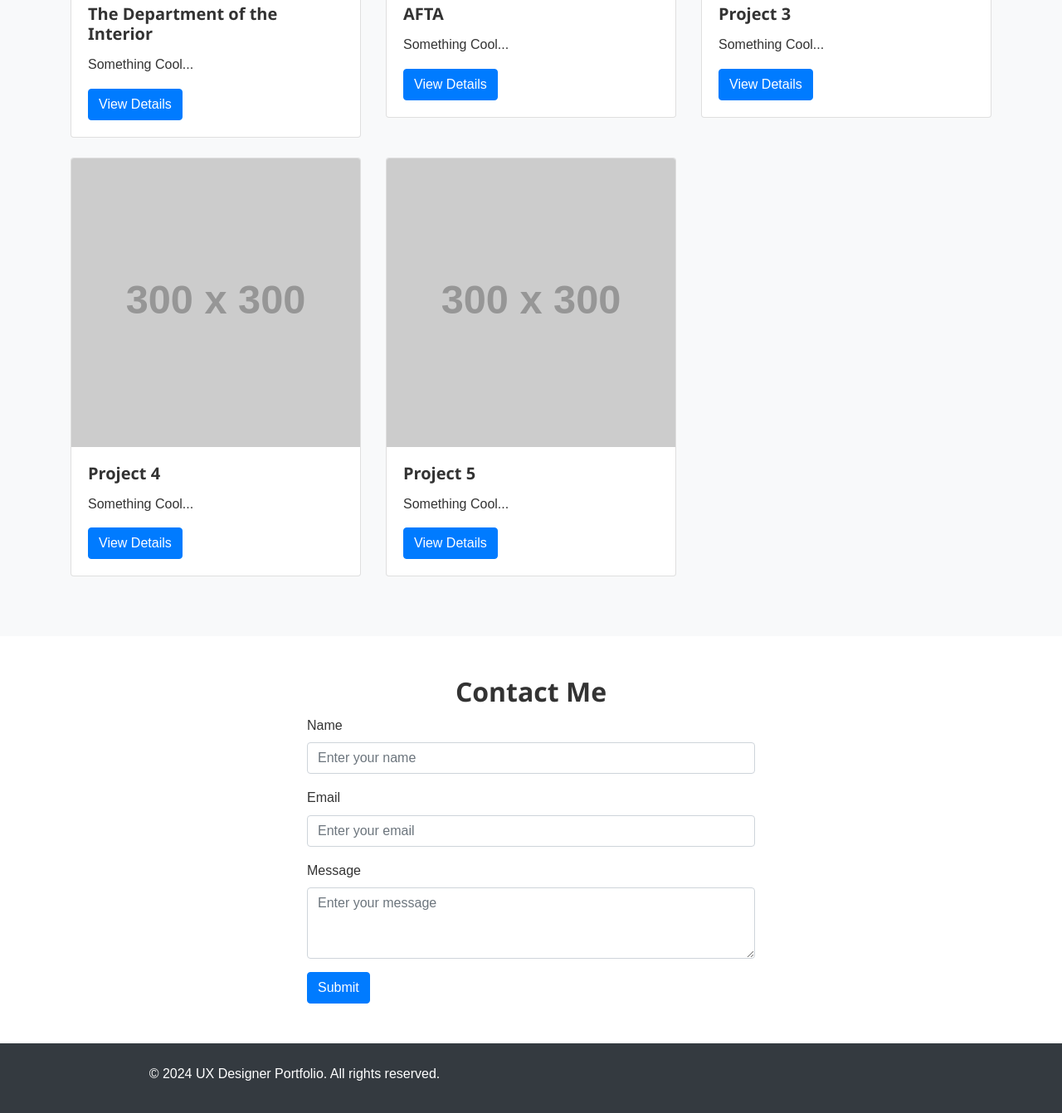
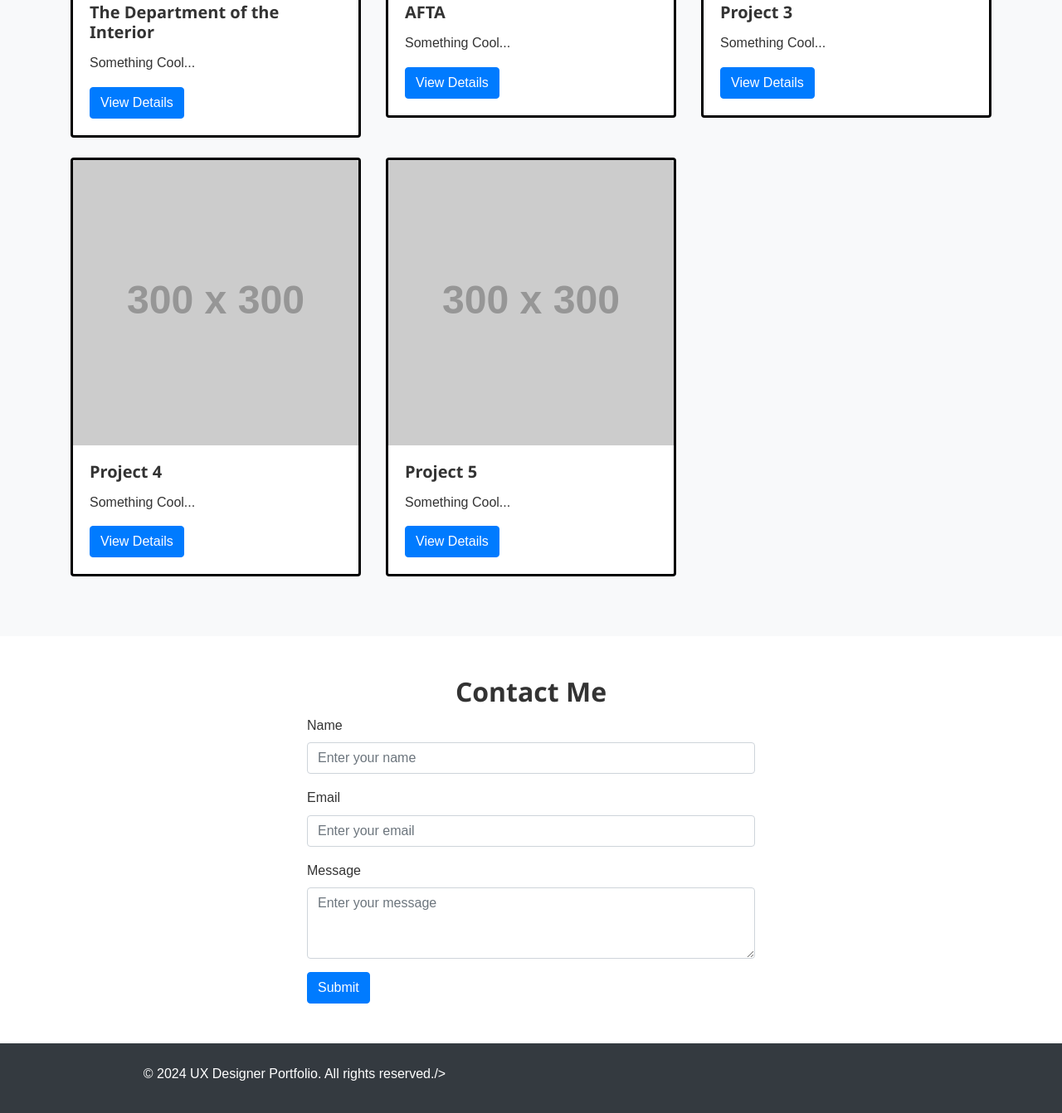
Before and after one commit to tlcheese0/UX_UI_HW_19, a plain HTML site: page index.html in a window 1280 px wide. Shown: the part 1250-2592 px from the top of the page at 83% size. Drawn offline with nearby package versions, Linux system fonts and the light colour scheme; placeholder pictures from the web are drawn by us.

Commit message:
HW Updates

```diff
--- a/index.html
+++ b/index.html
@@ -12,9 +12,6 @@
   <link rel="stylesheet" href="style.css">
 
   <style>
-    /* Add your custom styles here */
-    /* Example: */
-    /* body { background-color: #f8f9fa; } */
   </style>
 </head>
 <body>
@@ -86,7 +83,7 @@
           </div>
         </div>
       </div>
-      <!-- Additional Portfolio Items -->
+      <!-- Additional Card Items -->
       <div class="col-md-4">
         <div class="card mb-4 project-card">
           <img src="https://via.placeholder.com/300" class="card-img-top" alt="...">
@@ -162,4 +159,4 @@
   <div class="container">
     <div class="row">
       <div class="col-md-6">
-        <p>&copy; 2024 UX Designer Portfolio. All rights reserved.</
+        <p>&copy; 2024 UX Designer Portfolio. All rights reserved./>
--- a/style.css
+++ b/style.css
@@ -63,6 +63,7 @@ body {
 
   .project-card {
     transition: transform 0.3s ease-in-out;
+    border: 3px solid #000;
   }
 
   .project-card:hover {
```
